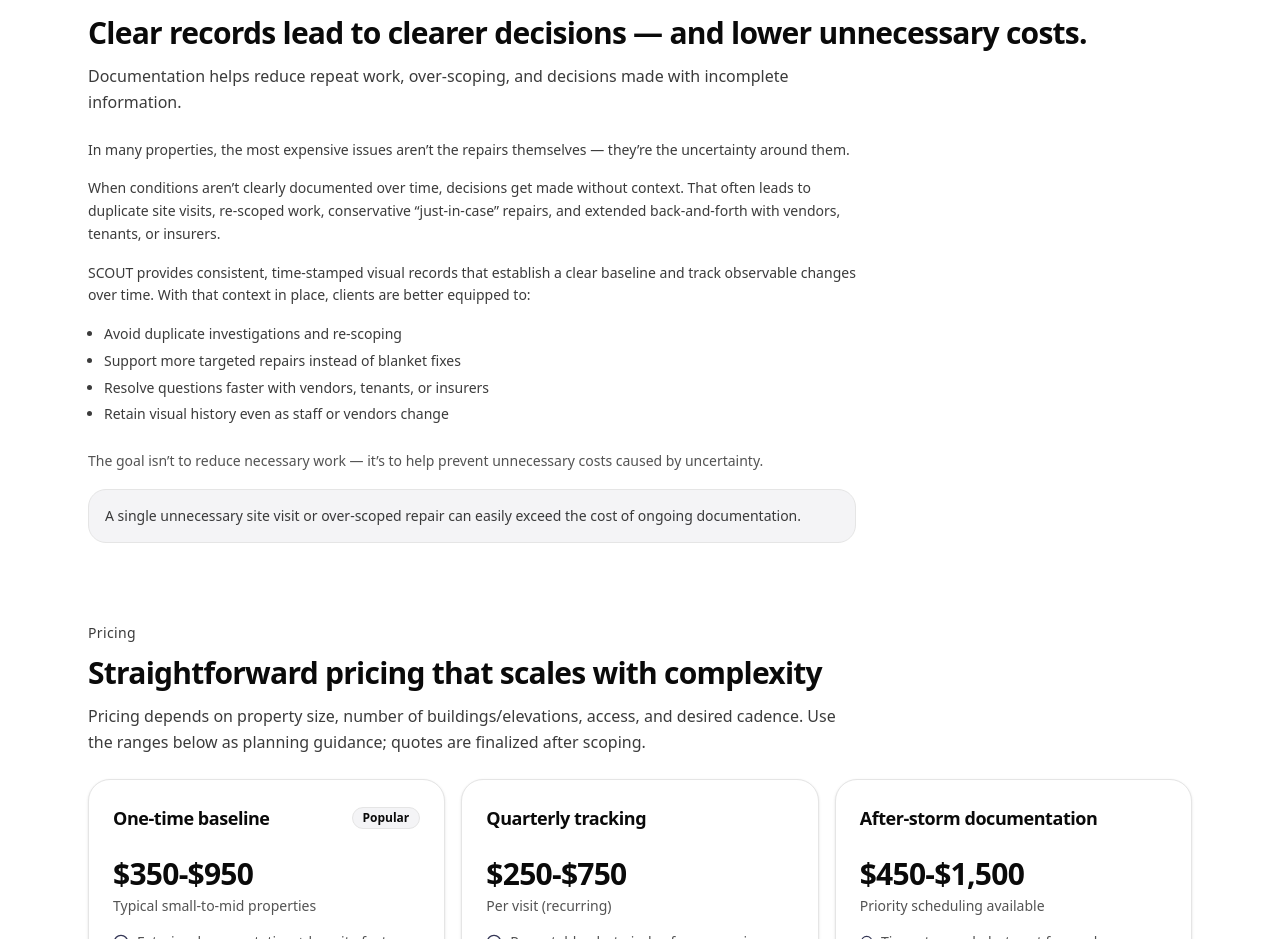
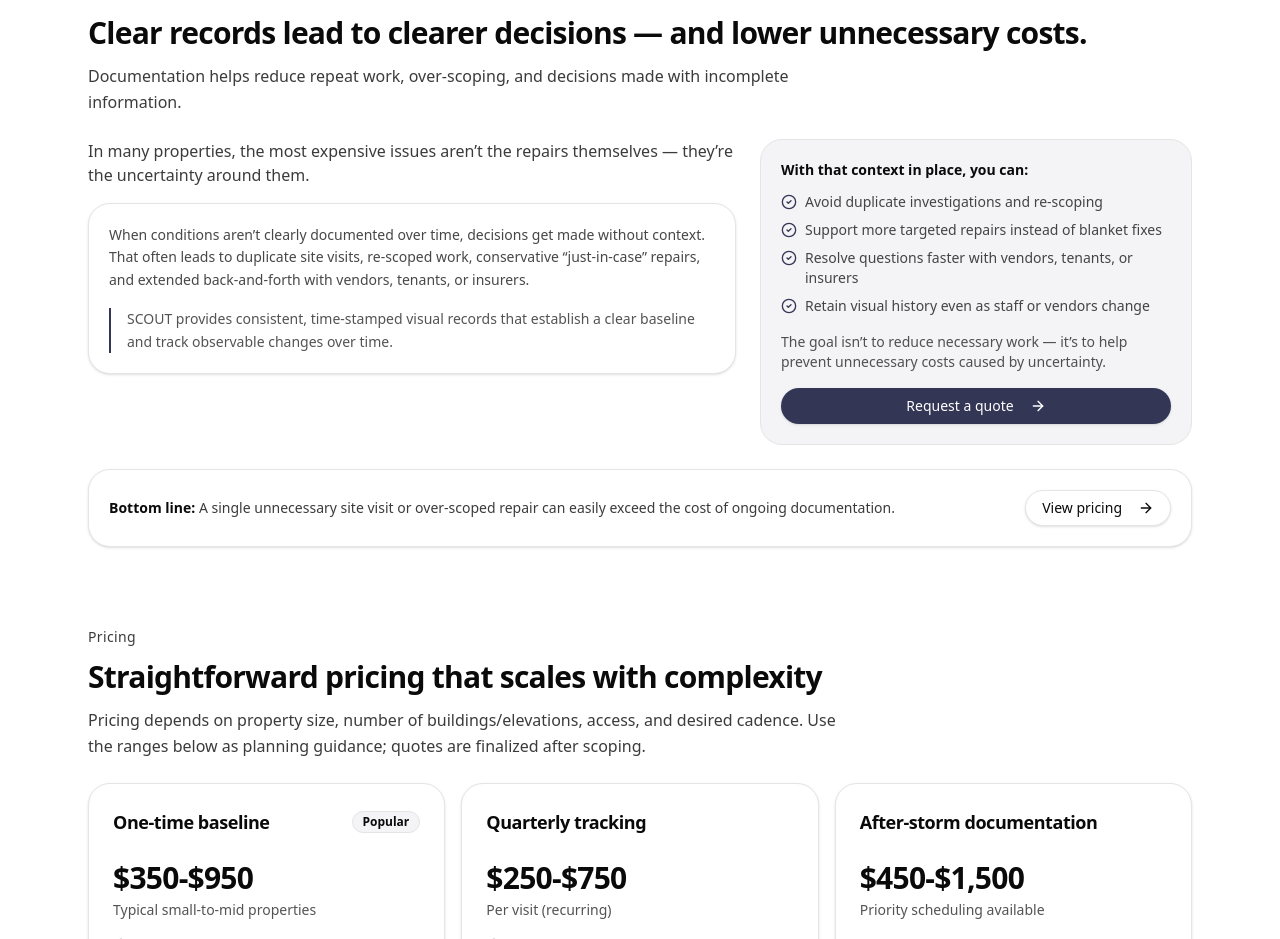
Before and after one commit to bennettb15/scout-site, a React (Vite) app: page / in a window 1280 px wide. Shown: the part 2860-3799 px from the top of the page. Built offline with nearby package versions, Linux system fonts and the light colour scheme.

Commit message:
value pretty

```diff
--- a/src/ScoutMarketingSite.jsx
+++ b/src/ScoutMarketingSite.jsx
@@ -868,12 +868,15 @@ async function handleContactSubmit(e) {
   title="Clear records lead to clearer decisions — and lower unnecessary costs."
   subtitle="Documentation helps reduce repeat work, over-scoping, and decisions made with incomplete information."
 >
-  <div className="max-w-3xl space-y-4 text-sm leading-relaxed text-foreground/80">
-    <p>
+  <div className="grid gap-6 md:grid-cols-[1.2fr_0.8fr] md:items-start">
+    {/* Left: narrative */}
+    <div className="space-y-4 text-sm leading-relaxed text-foreground/75">
+      <p className="text-base text-foreground/80">
         In many properties, the most expensive issues aren’t the repairs
         themselves — they’re the uncertainty around them.
       </p>
 
+      <div className="rounded-3xl border border-border bg-background p-5 shadow-sm">
         <p>
           When conditions aren’t clearly documented over time, decisions get made
           without context. That often leads to duplicate site visits, re-scoped
@@ -881,30 +884,68 @@ async function handleContactSubmit(e) {
           with vendors, tenants, or insurers.
         </p>
 
-    <p>
+        <div className="mt-4 border-l-2 border-[var(--brand)] pl-4 text-foreground/70">
           SCOUT provides consistent, time-stamped visual records that establish a
-      clear baseline and track observable changes over time. With that context
-      in place, clients are better equipped to:
-    </p>
+          clear baseline and track observable changes over time.
+        </div>
+      </div>
+    </div>
 
-    <ul className="ml-4 list-disc space-y-1">
-      <li>Avoid duplicate investigations and re-scoping</li>
-      <li>Support more targeted repairs instead of blanket fixes</li>
-      <li>Resolve questions faster with vendors, tenants, or insurers</li>
-      <li>Retain visual history even as staff or vendors change</li>
+    {/* Right: bullets + CTA */}
+    <div className="rounded-3xl border border-border bg-[var(--brand)]/5 p-5">
+      <div className="text-sm font-semibold text-foreground">
+        With that context in place, you can:
+      </div>
+
+      <ul className="mt-3 space-y-2 text-sm text-foreground/75">
+        {[
+          "Avoid duplicate investigations and re-scoping",
+          "Support more targeted repairs instead of blanket fixes",
+          "Resolve questions faster with vendors, tenants, or insurers",
+          "Retain visual history even as staff or vendors change",
+        ].map((x) => (
+          <li key={x} className="flex items-start gap-2">
+            <CheckCircle2 className="mt-0.5 h-4 w-4 shrink-0 text-[var(--brand)]" />
+            <span>{x}</span>
+          </li>
+        ))}
       </ul>
 
-    <p className="pt-2 text-foreground/70">
+      <p className="mt-4 text-sm text-foreground/70">
         The goal isn’t to reduce necessary work — it’s to help prevent unnecessary
         costs caused by uncertainty.
       </p>
 
-    <div className="mt-4 rounded-2xl border border-border bg-[var(--brand)]/5 p-4 text-sm text-foreground/80">
-      A single unnecessary site visit or over-scoped repair can easily exceed
-      the cost of ongoing documentation.
+      <Button
+        className="mt-4 w-full rounded-2xl bg-[var(--brand)] text-white hover:opacity-90"
+        onClick={() => scrollToSection("#contact")}
+      >
+        Request a quote
+        <ArrowRight className="ml-2 h-4 w-4" />
+      </Button>
+    </div>
+  </div>
+
+  {/* Bottom line callout */}
+  <div className="mt-6 rounded-3xl border border-border bg-background p-5 shadow-sm">
+    <div className="flex flex-col gap-3 md:flex-row md:items-center md:justify-between">
+      <div className="text-sm text-foreground/80">
+        <span className="font-semibold text-foreground">Bottom line:</span>{" "}
+        A single unnecessary site visit or over-scoped repair can easily exceed the cost of ongoing documentation.
+      </div>
+
+      <Button
+        variant="outline"
+        className="rounded-2xl hover:border-[var(--brand)]"
+        onClick={() => scrollToSection("#pricing")}
+      >
+        View pricing
+        <ArrowRight className="ml-2 h-4 w-4" />
+      </Button>
     </div>
   </div>
 </Section>
+
 
 
 
```
Lines whose indentation alone changed are shown as unchanged.
